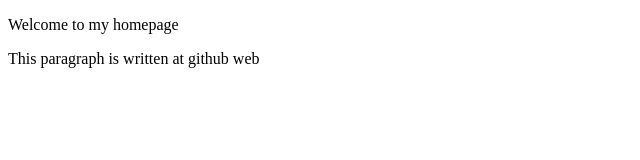
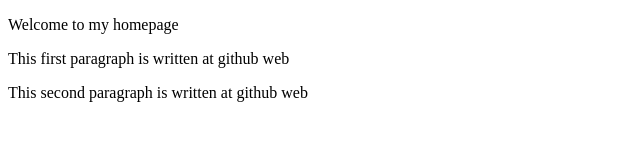
Before and after one commit to kutetama/Mysite, a plain HTML site: page index.html in a window 1280 px wide. Shown: the whole page, without its empty margins (0-640 px from the left). Drawn offline with Linux system fonts and the light colour scheme.

Commit message:
Update index.html

```diff
--- a/index.html
+++ b/index.html
@@ -8,6 +8,7 @@
 </head>
 <body>
     <p>Welcome to my homepage</p>
-    <p>This paragraph is written at github web<p>
+    <p>This first paragraph is written at github web<p>
+    <p>This second paragraph is written at github web<p>
 </body>
 </html>
```
